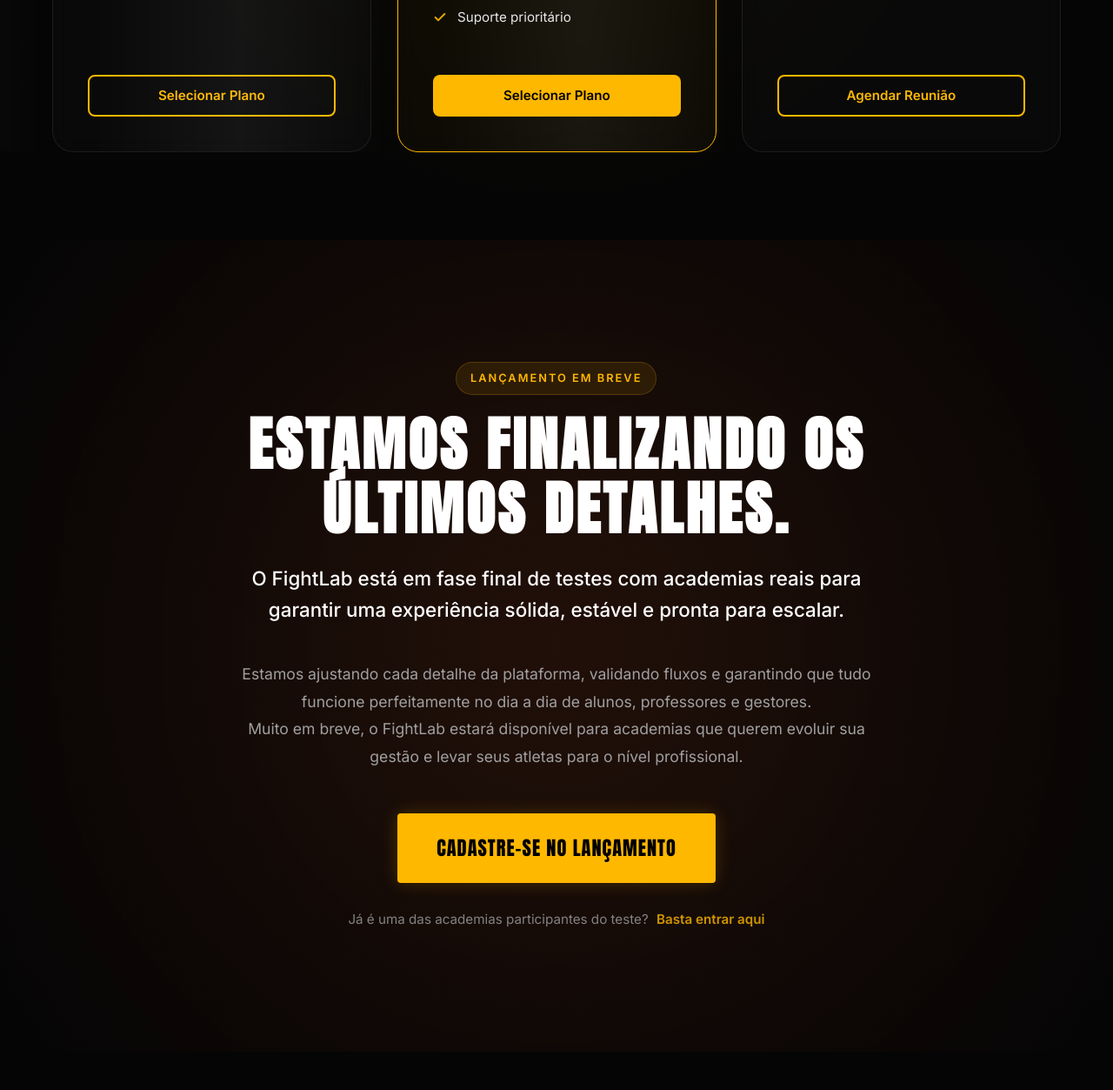
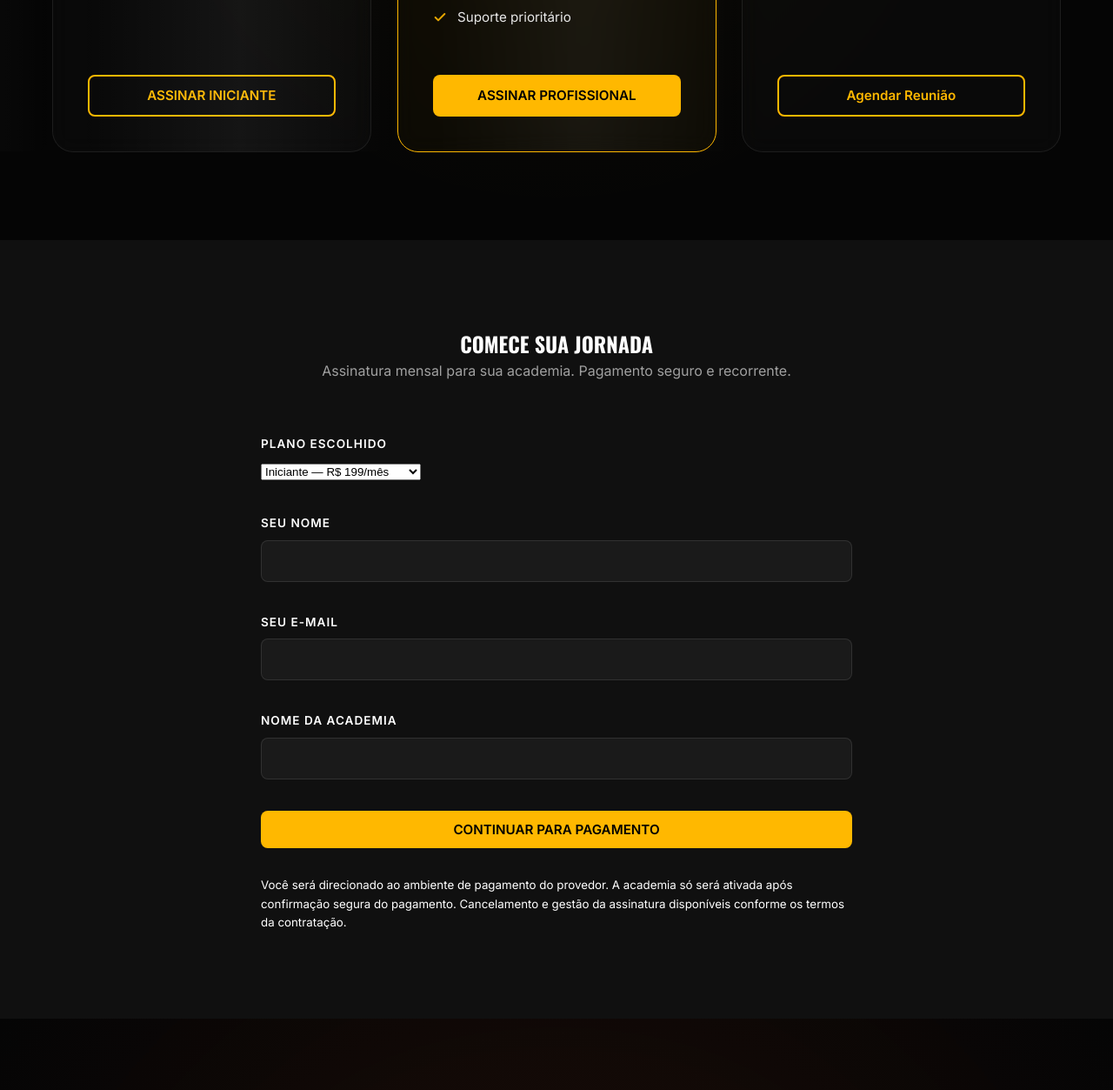
Before and after one commit to xjorgeyasuox/Site-Fight-Lab, a website with bundled scripts: page index.html in a window 1280 px wide. Shown: the part 4527-5780 px from the top of the page at 87% size. Built offline with nearby package versions, Linux system fonts and the light colour scheme.

Commit message:
feat: add monthly subscription checkout UI to pricing section

```diff
--- a/index.html
+++ b/index.html
@@ -324,7 +324,7 @@
                         <li>Perfil do aluno</li>
                         <li>Suporte via e-mail</li>
                     </ul>
-                    <a href="#aviso" class="btn-outline w-100 mt-auto">Selecionar Plano</a>
+                    <a href="#contratar" data-plan="iniciante" class="btn-outline w-100 mt-auto checkout-trigger">ASSINAR INICIANTE</a>
                 </div>
 
                 <!-- Plano 2 -->
@@ -343,7 +343,7 @@
                         <li>Eventos e treinos</li>
                         <li>Suporte prioritário</li>
                     </ul>
-                    <a href="#aviso" class="btn-primary w-100 mt-auto">Selecionar Plano</a>
+                    <a href="#contratar" data-plan="profissional" class="btn-primary w-100 mt-auto checkout-trigger">ASSINAR PROFISSIONAL</a>
                 </div>
 
                 <!-- Plano 3 -->
@@ -367,6 +367,21 @@
         </div>
     </section>
 
+    <!-- Checkout: assinatura mensal FightLab -->
+    <section id="contratar" class="section-padding" style="background:#101010;color:#fff;">
+      <div class="container" style="max-width:720px">
+        <div class="section-header text-center"><h2>COMECE SUA JORNADA</h2><p>Assinatura mensal para sua academia. Pagamento seguro e recorrente.</p></div>
+        <form id="checkout-form" class="lead-form" style="display:grid;gap:16px">
+          <div class="form-group"><label for="checkout-plan">Plano escolhido</label><select id="checkout-plan" required><option value="iniciante">Iniciante — R$ 199/mês</option><option value="profissional">Profissional — R$ 269/mês</option></select></div>
+          <div class="form-group"><label for="checkout-name">Seu nome</label><input id="checkout-name" autocomplete="name" maxlength="120" required></div>
+          <div class="form-group"><label for="checkout-email">Seu e-mail</label><input id="checkout-email" type="email" autocomplete="email" maxlength="254" required></div>
+          <div class="form-group"><label for="checkout-academy">Nome da academia</label><input id="checkout-academy" maxlength="120" required></div>
+          <button type="submit" class="btn-primary w-100" id="checkout-submit">CONTINUAR PARA PAGAMENTO</button>
+          <p id="checkout-feedback" role="status" aria-live="polite"></p>
+          <small>Você será direcionado ao ambiente de pagamento do provedor. A academia só será ativada após confirmação segura do pagamento. Cancelamento e gestão da assinatura disponíveis conforme os termos da contratação.</small>
+        </form>
+      </div>
+    </section>
     <!-- Launch Expectation -->
     <section id="aviso" class="launch-expectation">
         <div class="launch-container">
```
